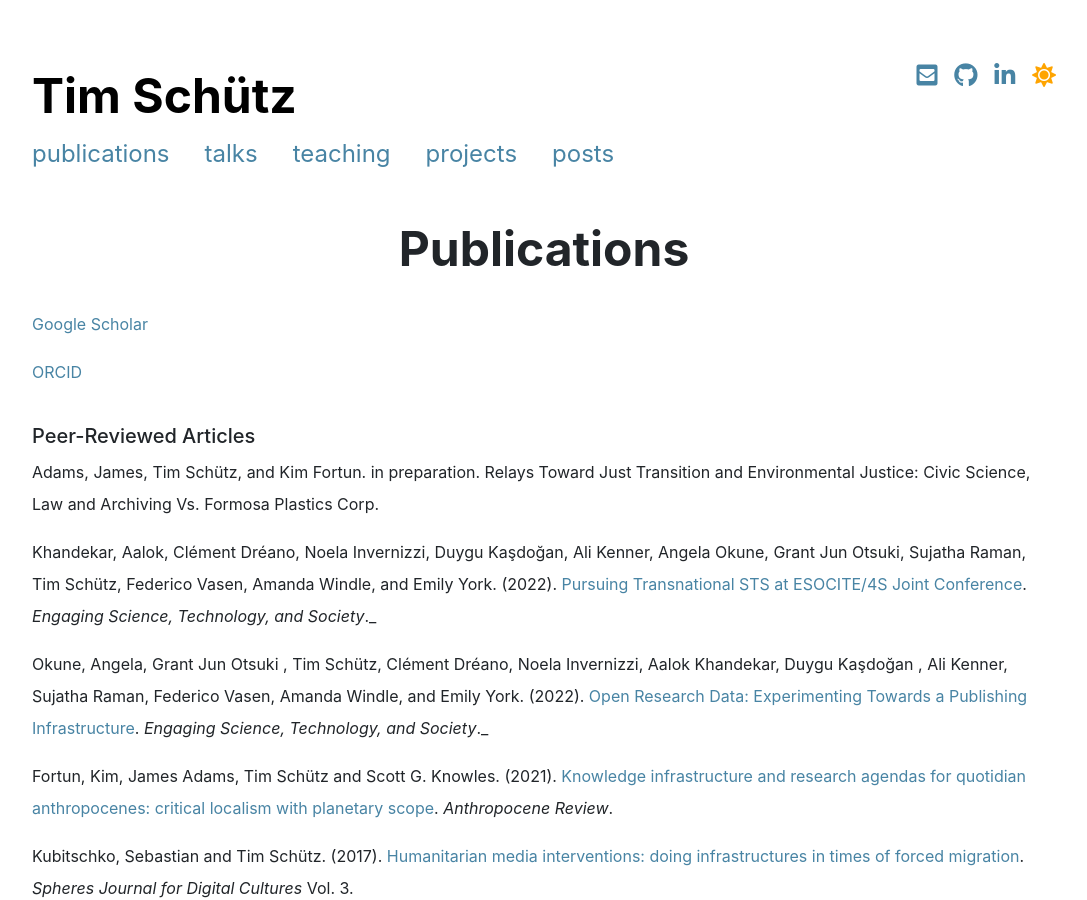
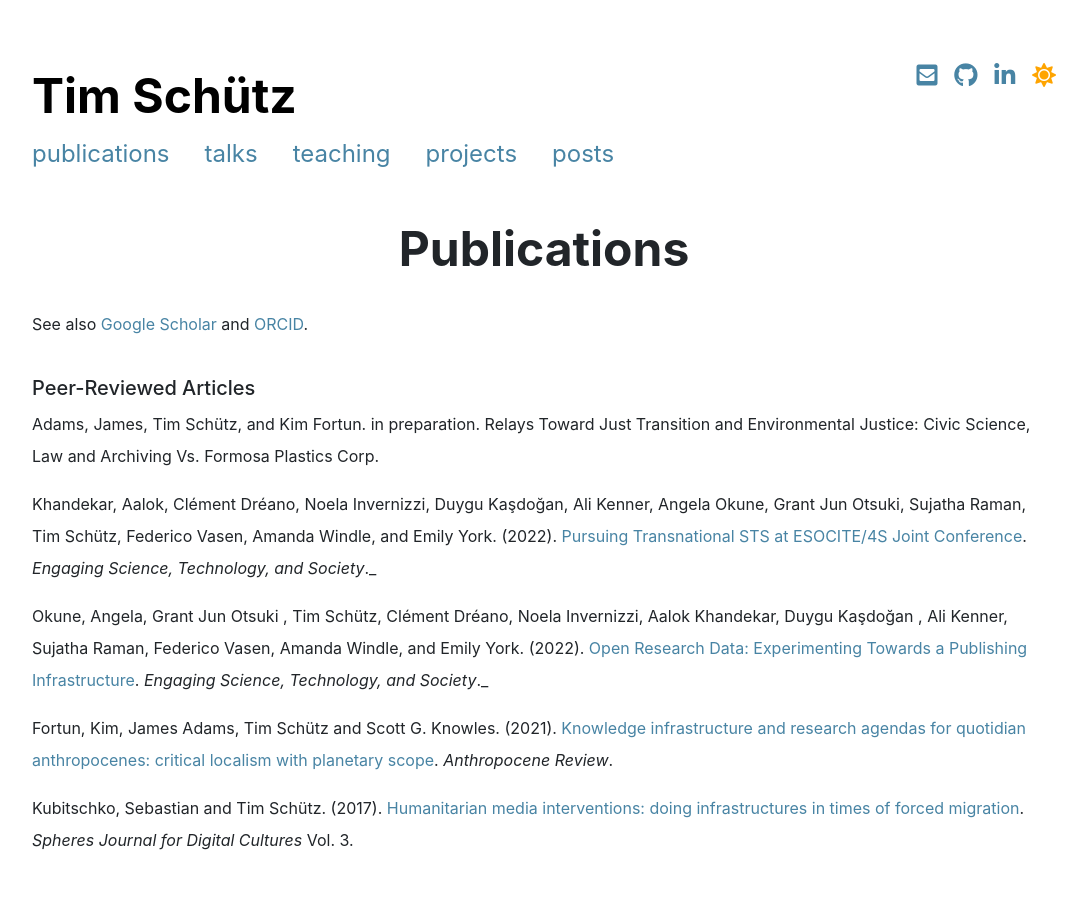
Before and after one commit to timschuetz/personal, a Jekyll site: the page built from publications.md, in a window 1280 px wide and 900 px high. Shown: the whole window, without its empty margins (96-1183 px from the left). Built offline with Jekyll 4.4.1, drawn with Linux system fonts in a browser that asks for light colours; nearby versions of some CDN libraries; a style sheet for code colours, icons or effects is not loaded.

Commit message:
Update publications.md

```diff
--- a/publications.md
+++ b/publications.md
@@ -8,9 +8,7 @@ sitemap:
 priority: 1.0
 ---
 
-[Google Scholar](https://scholar.google.com/citations?user=KQlghMUAAAAJ&hl=en)
-
-[ORCID](https://orcid.org/0000-0002-4043-9611)
+See also [Google Scholar](https://scholar.google.com/citations?user=KQlghMUAAAAJ&hl=en) and [ORCID](https://orcid.org/0000-0002-4043-9611).
 
 ##### Peer-Reviewed Articles
 
```
